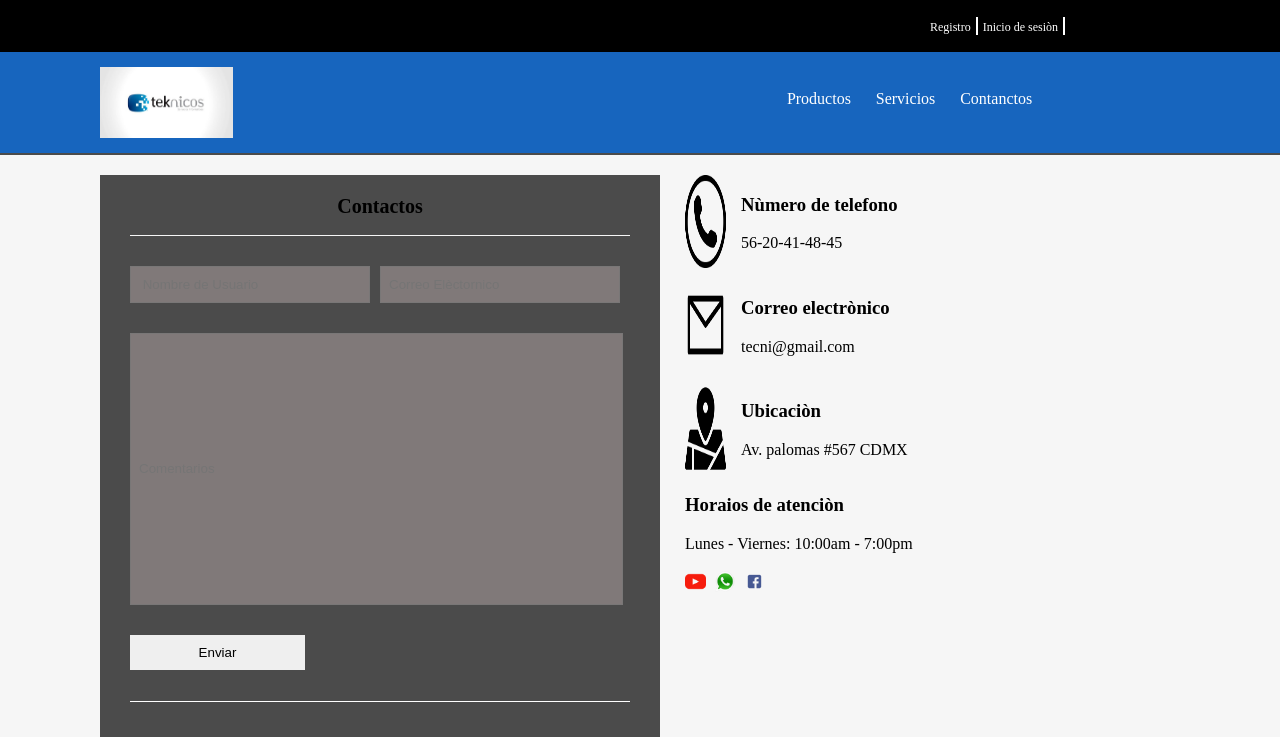
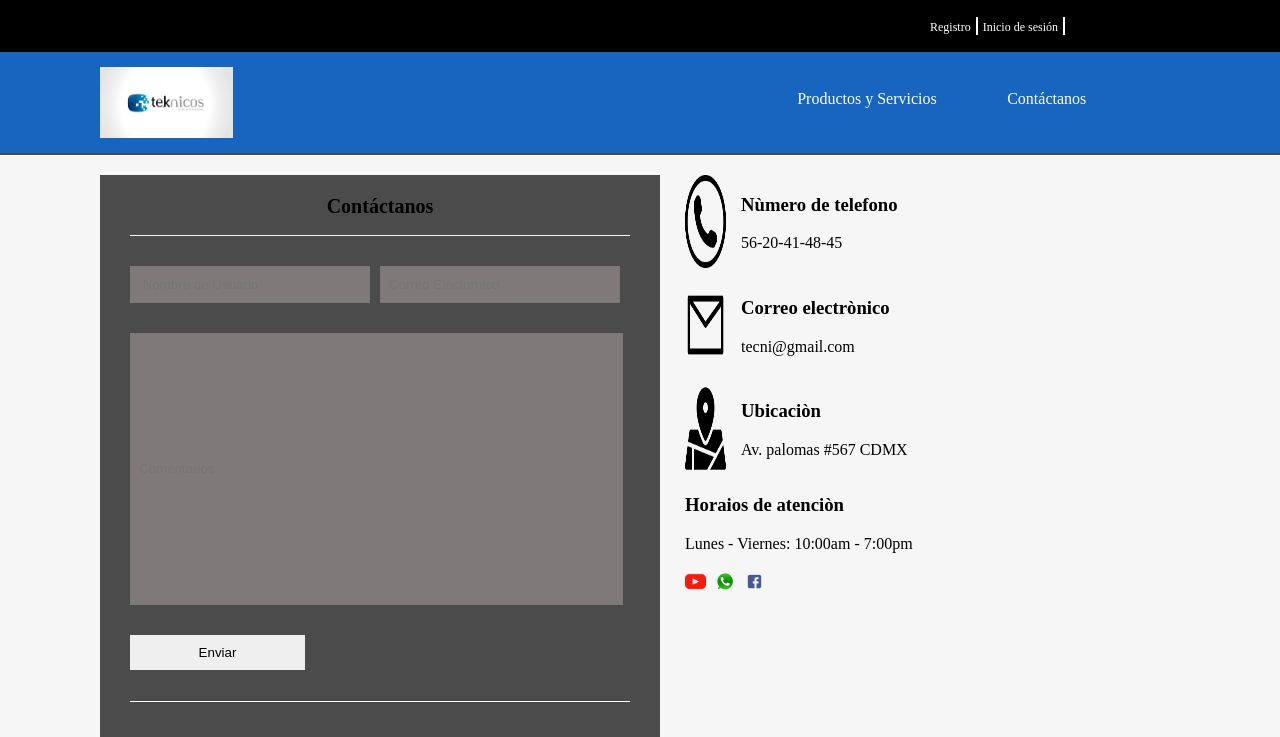
Before and after one commit to marco-ortega0808/ecommerce, a PHP site: page /contacto.html in a window 1280 px wide. Shown: the top 737 px of the page. Run offline with PHP 8.4, Linux system fonts and the light colour scheme.

Commit message:
Se cambio el nombre del apartado Contactos por Contáctanos

```diff
--- a/contacto.html
+++ b/contacto.html
@@ -17,7 +17,7 @@
                             <a class="color-primer-menu" href="registro.html">Registro</a>
                         </li>
                         <li class="primer-menu" >
-                            <a class="color-primer-menu" href="registro.html">Inicio de sesiòn</a>
+                            <a class="color-primer-menu" href="registro.html">Inicio de sesión</a>
                         </li>
                     </ul>
                 </div>
@@ -31,13 +31,10 @@
                 </div>
                 <ul>
                     <li class="menu-bar">
-                        <a class="color-menu-bar" href="productos.html">Productos</a>
+                        <a class="color-menu-bar" href="productos.html">Productos y Servicios</a>
                     </li>
                     <li class="menu-bar">
-                        <a class="color-menu-bar" href="productos.html">Servicios</a>
-                    </li>
-                    <li class="menu-bar">
-                        <a class="color-menu-bar" href="contacto.html">Contanctos</a>
+                        <a class="color-menu-bar" href="contacto.html">Contáctanos</a>
                     </li>
                 </ul>
             </div>
@@ -45,7 +42,7 @@
         <section>
             <div id="formulariocone">
                 <div id="container">
-                    <h5 class="titulo">Contactos</h5>
+                    <h5 class="titulo">Contáctanos</h5>
                     <div id="formularioconte">
                         <input class="formulario-inicio" type="text" name="usuario" value="" placeholder=" Nombre de Usuario">
                         <input class="formulario-inicio" type="text" name="usuario" value="" placeholder="Correo Elèctornico">
--- a/css/styleC.css
+++ b/css/styleC.css
@@ -55,8 +55,9 @@ a{
     display: flex;
 }
 .menu-bar{
-    margin-left: 6.6%;
+    margin-left: 6%;
     padding-top: 7px;
+    width: 210px;
 }
 .color-menu-bar{
     color: #FFFFFF;
--- a/css/styleP.css
+++ b/css/styleP.css
@@ -55,8 +55,9 @@ a{
     display: flex;
 }
 .menu-bar{
-    margin-left: 6.6%;
+    margin-left: 6%;
     padding-top: 7px;
+    width: 210px;
 }
 .color-menu-bar{
     color: #ffffff;
--- a/css/styleR.css
+++ b/css/styleR.css
@@ -55,8 +55,9 @@ a{
     display: flex;
 }
 .menu-bar{
-    margin-left: 6.6%;
+    margin-left: 6%;
     padding-top: 7px;
+    width: 210px;
 }
 .color-menu-bar{
     color: #ffffff;
--- a/index.html
+++ b/index.html
@@ -17,7 +17,7 @@
                             <a class="color-primer-menu" href="registro.html">Registro</a>
                         </li>
                         <li class="primer-menu" >
-                            <a class="color-primer-menu" href="registro.html">Inicio de sesiòn</a>
+                            <a class="color-primer-menu" href="registro.html">Inicio de sesión</a>
                         </li>
                     </ul>
                 </div>
@@ -34,7 +34,7 @@
                         <a class="color-menu-bar" href="productos.html">Productos y Servicios</a>
                     </li>
                     <li class="menu-bar">
-                        <a class="color-menu-bar" href="contacto.html">Contanctos</a>
+                        <a class="color-menu-bar" href="contacto.html">Contáctanos</a>
                     </li>
                 </ul>
             </div>
```
Also changed, not shown: productos.html (+3 -6 lines), registro.html (+3 -6 lines).
